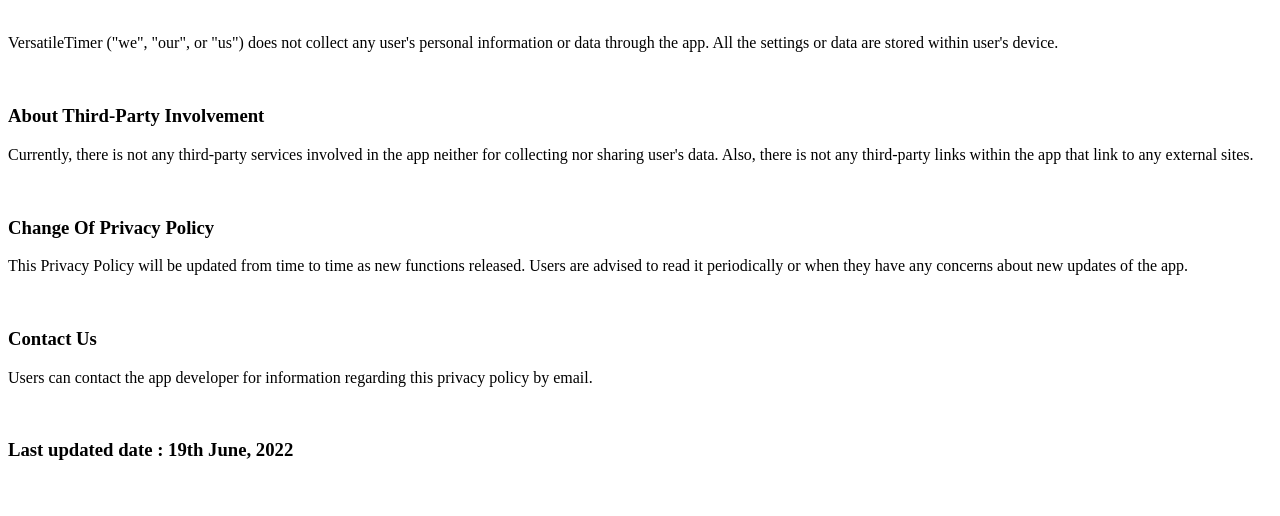
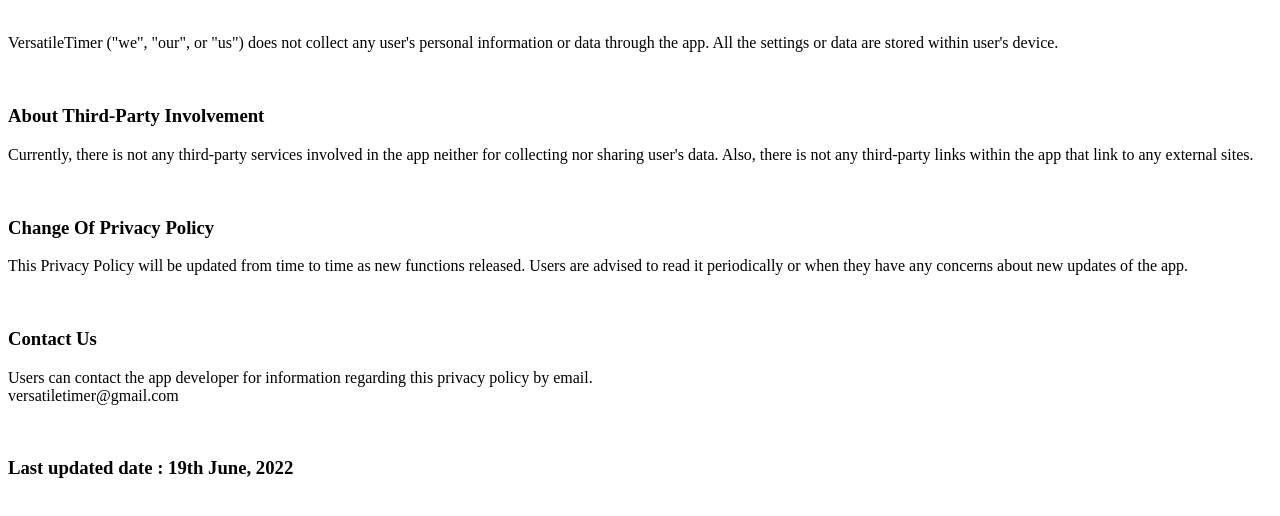
Before and after one commit to versatiletimer/versatiletimer.github.io, a plain HTML site: page index.html in a window 1280 px wide. Shown: the part 66-582 px from the top of the page. Drawn offline with Linux system fonts and the light colour scheme.

Commit message:
Update index.html

```diff
--- a/index.html
+++ b/index.html
@@ -17,7 +17,10 @@
 
 <br/>
 <h3>Contact Us</h3>
-<p>Users can contact the app developer for information regarding this privacy policy by email.</p>
+<p>Users can contact the app developer for information regarding this privacy policy by email.
+  <br/>
+  versatiletimer@gmail.com
+</p>
 
 <br/>
 <h3>
```
